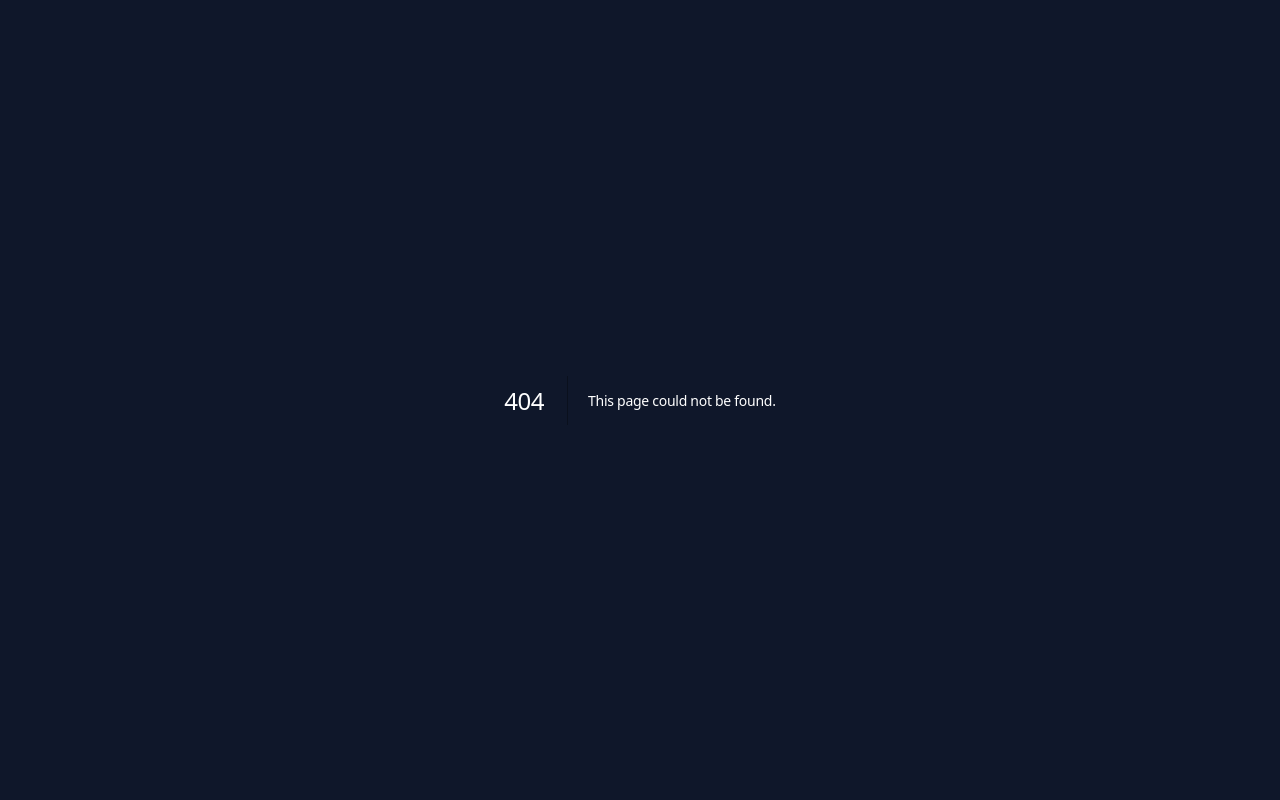
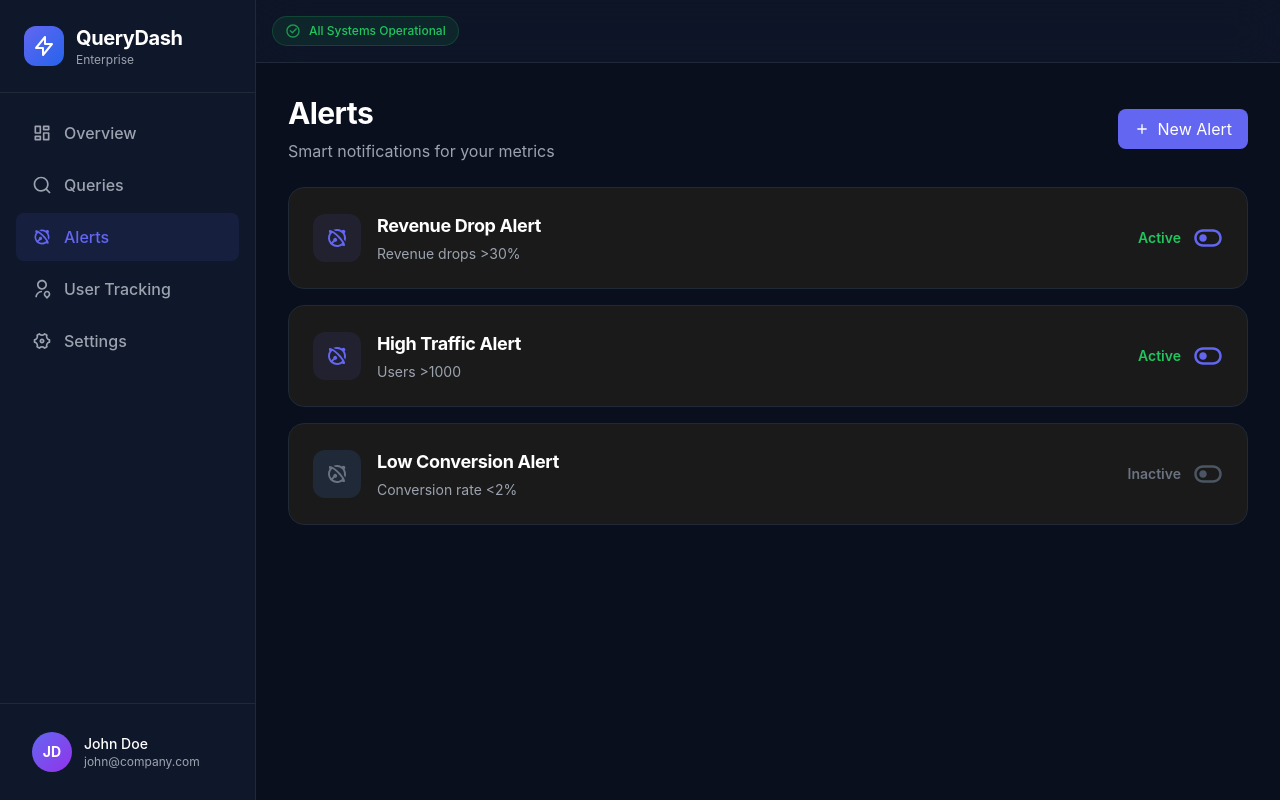
Before and after one commit to skillmates07-stack/querydash-frontend, a Next.js app: page /dashboard/alerts in a window 1280 px wide. Before the commit this address had no page. Built offline with nearby package versions, Linux system fonts and the light colour scheme.

Commit message:
Create page.tsx

```diff
--- /dev/null
+++ b/src/app/dashboard/alerts/page.tsx
@@ -0,0 +1,49 @@
+'use client';
+
+import { useState } from 'react';
+import { RiBellLine, RiAddLine, RiToggleLine } from 'react-icons/ri';
+
+export default function AlertsPage() {
+  const [alerts] = useState([
+    { id: '1', name: 'Revenue Drop Alert', condition: 'Revenue drops >30%', active: true },
+    { id: '2', name: 'High Traffic Alert', condition: 'Users >1000', active: true },
+    { id: '3', name: 'Low Conversion Alert', condition: 'Conversion rate <2%', active: false }
+  ]);
+
+  return (
+    <div className="space-y-6">
+      <div className="flex items-center justify-between">
+        <div>
+          <h1 className="text-3xl font-bold text-white mb-2">Alerts</h1>
+          <p className="text-gray-400">Smart notifications for your metrics</p>
+        </div>
+        <button className="px-4 py-2 rounded-lg bg-accent text-white hover:bg-accent/90 transition-all flex items-center gap-2">
+          <RiAddLine />
+          New Alert
+        </button>
+      </div>
+
+      <div className="grid gap-4">
+        {alerts.map((alert) => (
+          <div key={alert.id} className="p-6 rounded-2xl bg-[#1a1a1a] border border-gray-800 flex items-center justify-between">
+            <div className="flex items-center gap-4">
+              <div className={`w-12 h-12 rounded-xl flex items-center justify-center ${alert.active ? 'bg-accent/10' : 'bg-gray-800'}`}>
+                <RiBellLine className={`text-2xl ${alert.active ? 'text-accent' : 'text-gray-500'}`} />
+              </div>
+              <div>
+                <h3 className="text-lg font-bold text-white mb-1">{alert.name}</h3>
+                <p className="text-sm text-gray-400">{alert.condition}</p>
+              </div>
+            </div>
+            <div className="flex items-center gap-3">
+              <span className={`text-sm font-semibold ${alert.active ? 'text-success' : 'text-gray-500'}`}>
+                {alert.active ? 'Active' : 'Inactive'}
+              </span>
+              <RiToggleLine className={`text-3xl cursor-pointer ${alert.active ? 'text-accent' : 'text-gray-600'}`} />
+            </div>
+          </div>
+        ))}
+      </div>
+    </div>
+  );
+}
```
